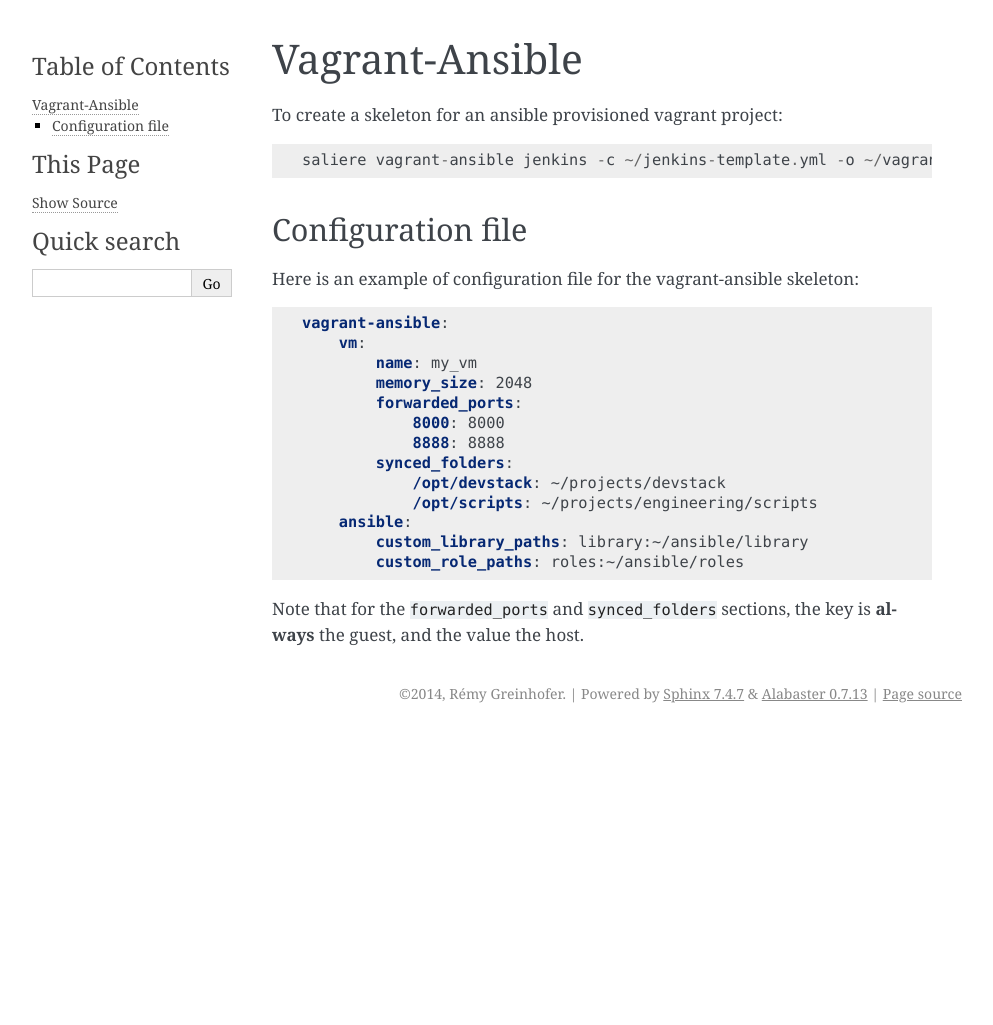
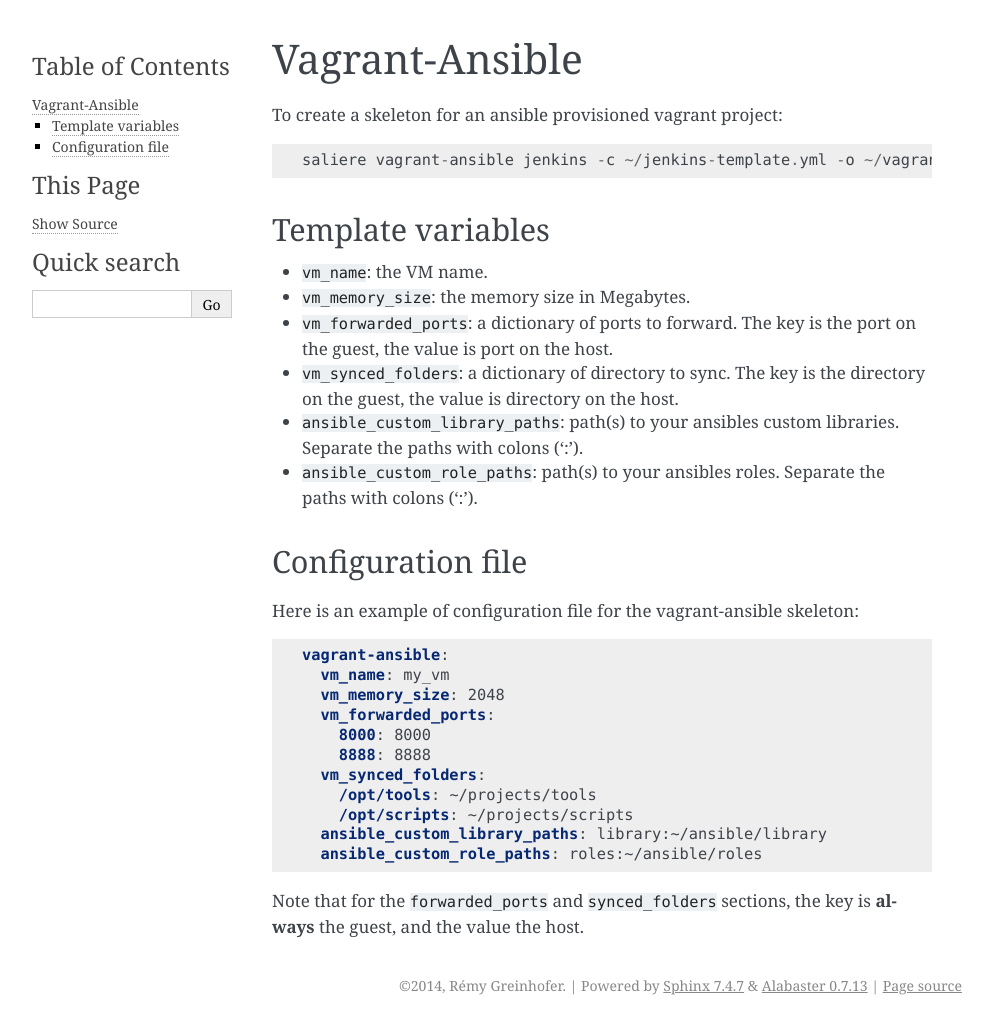
Before and after one commit to rgreinho/Saliere, a Sphinx documentation site: the page built from doc/source/vagrant-ansible.rst, in a window 1280 px wide. Shown: the whole page, without its empty margins (148-1141 px from the left). Built offline with Sphinx 7.4.7, drawn with Linux system fonts in a browser that asks for light colours; before the commit the page ends 900 px from its top, so only the background shows below that.

Commit message:
Updating the documentation

```diff
--- a/README.rst
+++ b/README.rst
@@ -9,7 +9,7 @@
     :target: https://readthedocs.org/projects/saliere/?badge=latest
     :alt: Documentation Status
 
-Salière is a tool giving devops the ability to easily generate a skeleton for a Salt formula.
+Salière is a tool giving the ability to easily generate a skeleton for your project.
 
 Install
 -------
@@ -36,4 +36,4 @@
 Contribute
 ----------
 
-The repository is located on Github: https://github.com/TeamLovely/Saliere.
+The repository is located on Github: https://github.com/rgreinho/saliere.
--- a/doc/source/salt-formula.rst
+++ b/doc/source/salt-formula.rst
@@ -5,6 +5,11 @@
 
     saliere salt-formula nginx -c ~/salt-formula-template.yml -o ~/salt/formulas
 
+Template variables
+------------------
+
+* ``formula_name``: formula name
+* ``today``: date of the day
 
 Configuration file
 ------------------
--- a/doc/source/vagrant-ansible.rst
+++ b/doc/source/vagrant-ansible.rst
@@ -5,6 +5,15 @@
 
     saliere vagrant-ansible jenkins -c ~/jenkins-template.yml -o ~/vagrant
 
+Template variables
+------------------
+
+* ``vm_name``: the VM name.
+* ``vm_memory_size``: the memory size in Megabytes.
+* ``vm_forwarded_ports``: a dictionary of ports to forward. The key is the port on the guest, the value is port on the host.
+* ``vm_synced_folders``: a dictionary of directory to sync. The key is the directory on the guest, the value is directory on the host.
+* ``ansible_custom_library_paths``: path(s) to your ansibles custom libraries. Separate the paths with colons (':').
+* ``ansible_custom_role_paths``: path(s) to your ansibles roles. Separate the paths with colons (':').
 
 Configuration file
 ------------------
@@ -14,17 +23,15 @@
 .. code-block:: yaml
 
     vagrant-ansible:
-        vm:
-            name: my_vm
-            memory_size: 2048
-            forwarded_ports:
-                8000: 8000
-                8888: 8888
-            synced_folders:
-                /opt/devstack: ~/projects/devstack
-                /opt/scripts: ~/projects/engineering/scripts
-        ansible:
-            custom_library_paths: library:~/ansible/library
-            custom_role_paths: roles:~/ansible/roles
+      vm_name: my_vm
+      vm_memory_size: 2048
+      vm_forwarded_ports:
+        8000: 8000
+        8888: 8888
+      vm_synced_folders:
+        /opt/tools: ~/projects/tools
+        /opt/scripts: ~/projects/scripts
+      ansible_custom_library_paths: library:~/ansible/library
+      ansible_custom_role_paths: roles:~/ansible/roles
 
 Note that for the ``forwarded_ports`` and ``synced_folders`` sections, the key is **always** the guest, and the value the host.
```
Also changed, not shown: doc/source/usage.rst (+17 -1 lines).
